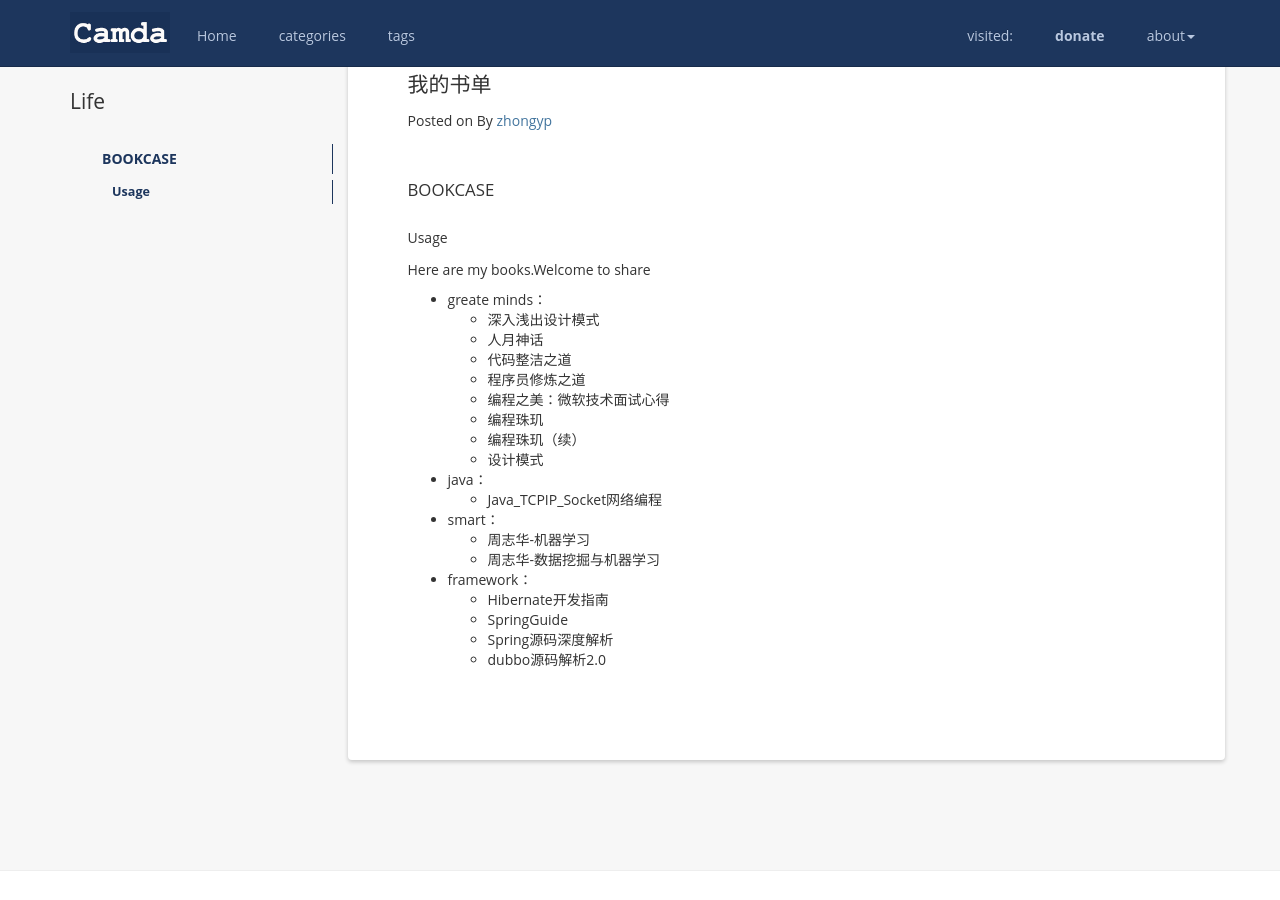
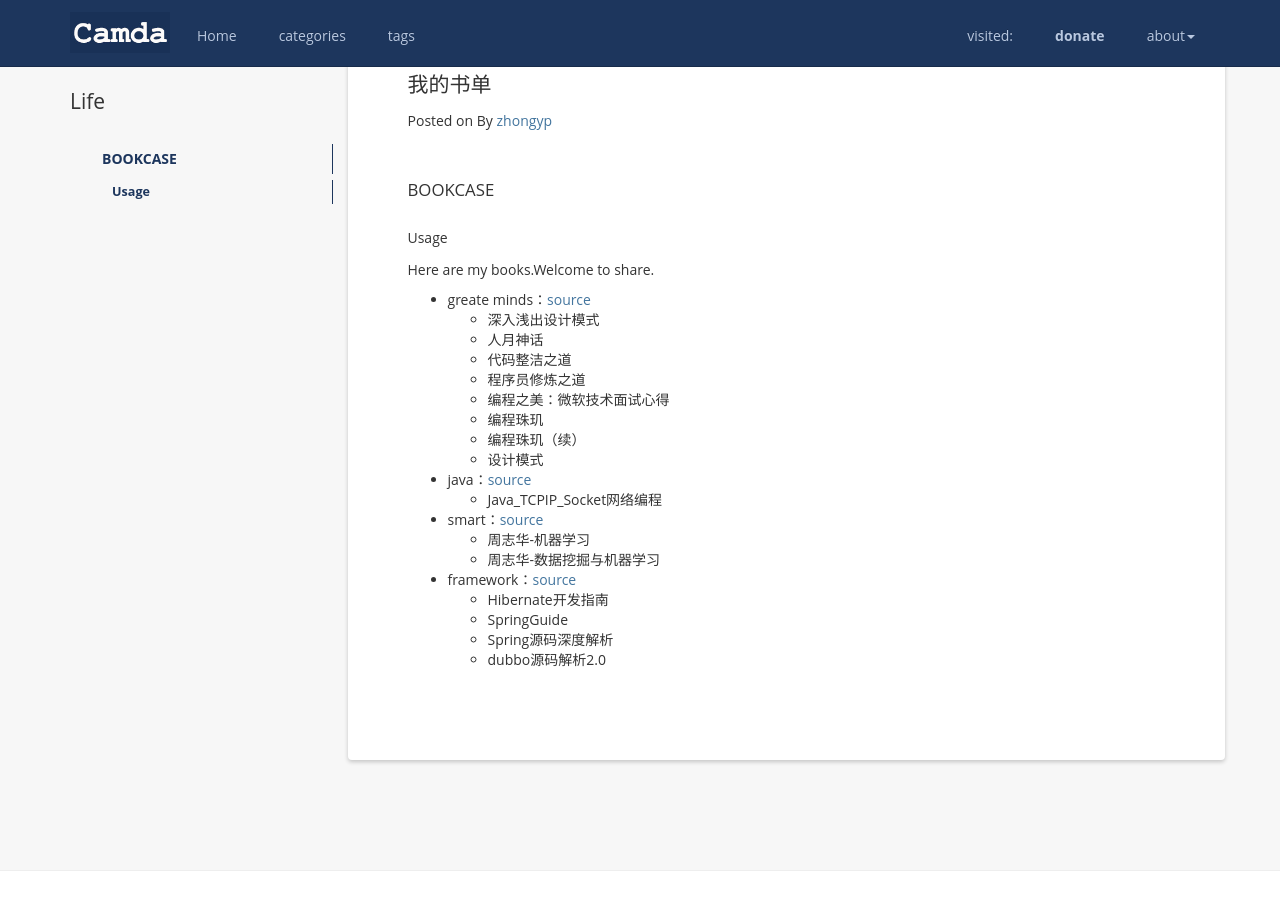
Before and after one commit to zhongyp/jekyll-theme-classic, a Jekyll site: the page built from books.md, in a window 1280 px wide and 900 px high, scrolled down 558 px. Built offline with Jekyll 4.4.1, drawn with Linux system fonts in a browser that asks for light colours; nearby versions of some CDN libraries; comment, search, counter and statistics services are not loaded.

Commit message:
add source address

```diff
--- a/books.md
+++ b/books.md
@@ -12,9 +12,11 @@ permalink: /books/
 
 ### Usage
 
-Here are my books.Welcome to share
+Here are my books.Welcome to share.
 
-+ greate minds：
+
+
++ greate minds：[source](https://github.com/camda/mybook/tree/master/reat%20minds)
 	+ 深入浅出设计模式
 	+ 人月神话
 	+ 代码整洁之道
@@ -24,14 +26,14 @@ Here are my books.Welcome to share
 	+ 编程珠玑（续）
 	+ 设计模式
 
-+ java：
++ java：[source](https://github.com/camda/mybook/tree/master/java)
 	+ Java_TCPIP_Socket网络编程
 
-+ smart：
++ smart：[source](https://github.com/camda/mybook/tree/master/smart)
 	+ 周志华-机器学习
 	+ 周志华-数据挖掘与机器学习
 
-+ framework：
++ framework：[source](https://github.com/camda/mybook/tree/master/framework)
 	+ Hibernate开发指南
 	+ SpringGuide
 	+ Spring源码深度解析
```
